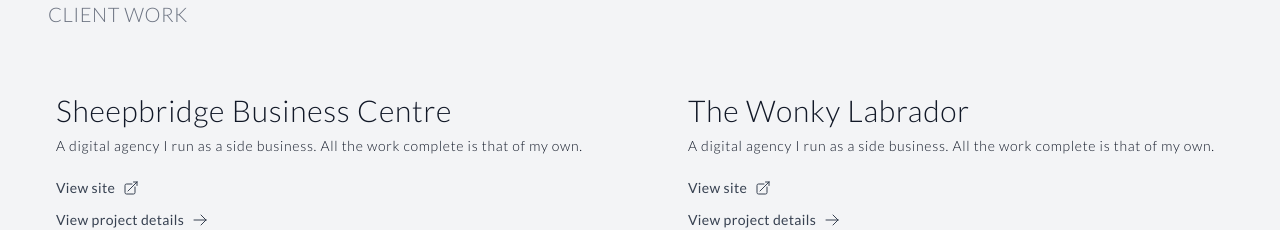
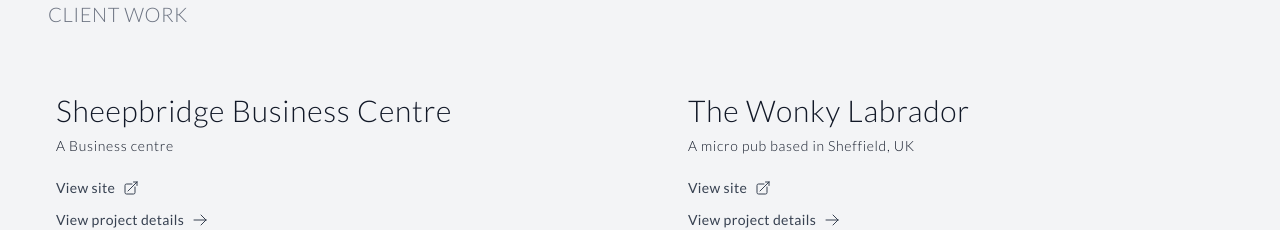
Before and after one commit to jgretton/joshgretton-portfolio, a Next.js app: page / in a window 1280 px wide. Shown: the part 560-790 px from the top of the page. Built offline with nearby package versions, Linux system fonts and the light colour scheme.

Commit message:
Update projects.js

```diff
--- a/data/projects.js
+++ b/data/projects.js
@@ -1,68 +1,122 @@
+import WonkyDestop from "@/public/Images/wonky-web.png";
+import WonkyMobile from "@/public/Images/wonky-mobile.png";
+import SheepDesktop from "@/public/Images/sheepbridge-web.png";
+import SheepMobile from "@/public/Images/sheepbridge-mobile.png";
+import BluButtonDesktop from "@/public/Images/blubutton-web.png";
+import BluButtonMobile from "@/public/Images/blubutton-mobile.png";
+import VolleyDesktop from "@/public/Images/volley-web.png";
+import VolleyMobile from "@/public/Images/volley-mobile.png";
+
 export const clientWork = [
   {
     title: "Sheepbridge Business Centre",
     slug: "sheepbridge",
-    small_description:
-      "A digital agency I run as a side business. All the work complete is that of my own.",
-    tags: ["NextJS", "TailwindCSS"],
-    image: "https://utfs.io/f/f36d71a7-93b1-41f7-9a0a-59ae9a1fba1c-q9ux6o.jpg",
-    image_alt: "This is the image alt",
+    small_description: "A Business centre ",
+    // image: "https://utfs.io/f/f36d71a7-93b1-41f7-9a0a-59ae9a1fba1c-q9ux6o.jpg",
+    image: SheepDesktop,
+    mobileImage: SheepMobile,
+    image_alt: "Screenshots of the sheepbridge website",
     live_href: "http://www.sheepbridgebusinesscentre.co.uk",
-    github_href: "",
+    more_detail: false,
   },
   {
     title: "The Wonky Labrador",
     slug: "wonkylabrador",
-    small_description:
-      "A digital agency I run as a side business. All the work complete is that of my own.",
-    tags: ["NextJS", "TailwindCSS"],
-    image: "https://utfs.io/f/82e1e257-9dec-4254-b3be-524a9b0b28bb-zc2cls.jpg",
-    image_alt: "This is the image alt",
+    small_description: "A micro pub based in Sheffield, UK",
+    // image: "https://utfs.io/f/82e1e257-9dec-4254-b3be-524a9b0b28bb-zc2cls.jpg",
+    image: WonkyDestop,
+    mobileImage: WonkyMobile,
+    image_alt: "Screenshots of the wonky labrador website",
     live_href: "https://www.thewonkylabrador.co.uk",
     github_href: "",
+    more_detail: false,
   },
+];
+
+export const personalWork = [
   {
     title: "Blubutton Digital",
     slug: "blubuttondigital",
     small_description:
       "A digital agency I run as a side business. All the work complete is that of my own.",
-    tags: ["NextJS", "TailwindCSS"],
-    image: "https://utfs.io/f/8afd3473-a622-4342-b98a-78227dcb9958-b17oa1.png",
-    image_alt: "This is the image alt",
+    // image: "https://utfs.io/f/8afd3473-a622-4342-b98a-78227dcb9958-b17oa1.png",
+    image: BluButtonDesktop,
+    mobileImage: BluButtonMobile,
+    image_alt: "Screenshots of the Blubutton digital website",
     live_href: "https://blubuttondigital.co.uk",
-
-    github_href: "",
+    more_detail: false,
   },
-];
-
-export const personalWork = [
   {
     title: "Volley Score",
     slug: "volleyscore",
     small_description:
       "A simple solution to scoring your friendly volleyball games.",
     tags: ["NextJS", "TailwindCSS"],
-    image: "https://utfs.io/f/1bb84cf2-dfbf-4d2c-b469-5598d4eb6f31-17ktnp.png",
-    image_alt: "This is the alt",
+    // image: "https://utfs.io/f/1bb84cf2-dfbf-4d2c-b469-5598d4eb6f31-17ktnp.png",
+    image: VolleyMobile,
+    mobileImage: VolleyDesktop,
+    image_alt: "Screenshots of the Volleyscore website",
     live_href: "https://www.volleyscore.co.uk/",
-    github_href: "",
+    more_detail: true,
     markdown: `
-            ## Project Overview
+## Volleyscore Project
 
-            I am a coach and player for a local volleyball team. During training sessions and recreational tournaments, we all take turns to score the matches. We were counting the points using our hands, and we kept getting distracted and forgetting the score! I know this type of web app already exists, but I saw this as an opportunity to develop my own.
+### Overview
 
-            ### What was my main goal for this project?
-            My initial goal was to create a scoreboard web app allowing me to keep track of the matches.
+**Volleyscore** is a simple yet effective scoreboard app designed to track volleyball matches effortlessly. As a volleyball coach, I recognized the need for a reliable and user-friendly scoring tool during practice matches and club tournaments. This app was developed to streamline the scoring process, ensuring accuracy and ease of use for referees and scorekeepers.
 
-            ### Current Features
-            - Keep track of a best-of-5 set volleyball match.
-            - Local storage to remember previous game state
-            - Allows for timed matches.
-            - Allows for single set matches with an unlimited scoreline.
+### Motivation
 
-            ### Features to be added
-            - [List upcoming features here]
+During practice matches and tournaments, the team off the court is responsible for refereeing and keeping score. Traditionally, one person referees while another counts the scores manually, often leading to confusion and errors. Volleyscore was created to address this issue by providing a digital solution that simplifies the scoring process and enhances accuracy.
 
-        `,
+### Features
+
+- **Timeout Timer:** Automatically starts a 30-second timer when a team calls a timeout, ensuring adherence to official rules.
+- **Action History:** Displays a history of all actions taken during the match, allowing users to track points runs and undo actions if needed.
+- **Serving Indicator:** Shows which team is currently serving, even when points are undone, maintaining accurate serve tracking.
+
+### Technology Stack
+
+- **Next.js:** Utilized for server-side rendering and building a fast, scalable app.
+- **Tailwind CSS:** Used for designing a responsive and modern user interface.
+
+### Development Process
+
+Developing Volleyscore involved carefully planning the app's logic, particularly the scoring mechanism. Storing and manipulating data to handle actions like undoing scores and updating the scoreline presented challenges. By focusing on robust data management, I ensured the app could handle various scoring scenarios seamlessly.
+
+### Future Enhancements
+
+I have several plans to enhance Volleyscore further:
+
+- **Player Lineups:** Displaying which player is next to serve, their current rotation, and facilitating substitutions.
+- **Comprehensive Match Tracking:** Including match details like location and times, tracking infringements, and other official scoresheet elements.
+- **Live Match Data Streaming:** Allowing users to share links for live match updates and providing referees with real-time score and player rotation information.
+
+### Impact and Feedback
+
+Volleyscore has been well-received by local teams, making the scoring process more efficient and less prone to errors. The app has garnered positive feedback for its user-friendly design and helpful features, encouraging me to continue improving and expanding its capabilities.
+
+Feel free to explore Volleyscore and see how it can simplify scoring for your volleyball matches. For more information or to discuss potential collaborations, please contact me at [your email] or connect with me on [LinkedIn](your LinkedIn profile).
+`,
+    //   markdown: `
+    //           ## Project Overview
+
+    //           I am a coach and player for a local volleyball team. During training sessions and recreational tournaments, we all take turns to score the matches. We were counting the points using our hands, and we kept getting distracted and forgetting the score! I know this type of web app already exists, but I saw this as an opportunity to develop my own.
+
+    //           ### What was my main goal for this project?
+    //           My initial goal was to create a scoreboard web app allowing me to keep track of the matches.
+
+    //           ### Current Features
+    //           - Keep track of a best-of-5 set volleyball match.
+    //           - Local storage to remember previous game state
+    //           - Allows for timed matches.
+    //           - Allows for single set matches with an unlimited scoreline.
+
+    //           ### Features to be added
+    //           - [List upcoming features here]
+
+    //       `,
+
+    // "markdown": "## Project Overview\n\nI am a coach and player for a local volleyball team. During training sessions and recreational tournaments, we all take turns to score the matches. We were counting the points using our hands, and we kept getting distracted and forgetting the score! I know this type of web app already exists, but I saw this as an opportunity to develop my own.\n\n### What was my main goal for this project?\nMy initial goal was to create a scoreboard web app allowing me to keep track of the matches. As I thought about the web app itself, many additional features came to mind that would enhance the user experience.\n\n### Current Features\n- Keep track of a best-of-5 set volleyball match.\n- Allows for timed matches.\n- Allows for single set matches with an unlimited scoreline.\n\n### Features to be added\n- [List upcoming features here]\n"
   },
 ];
```
